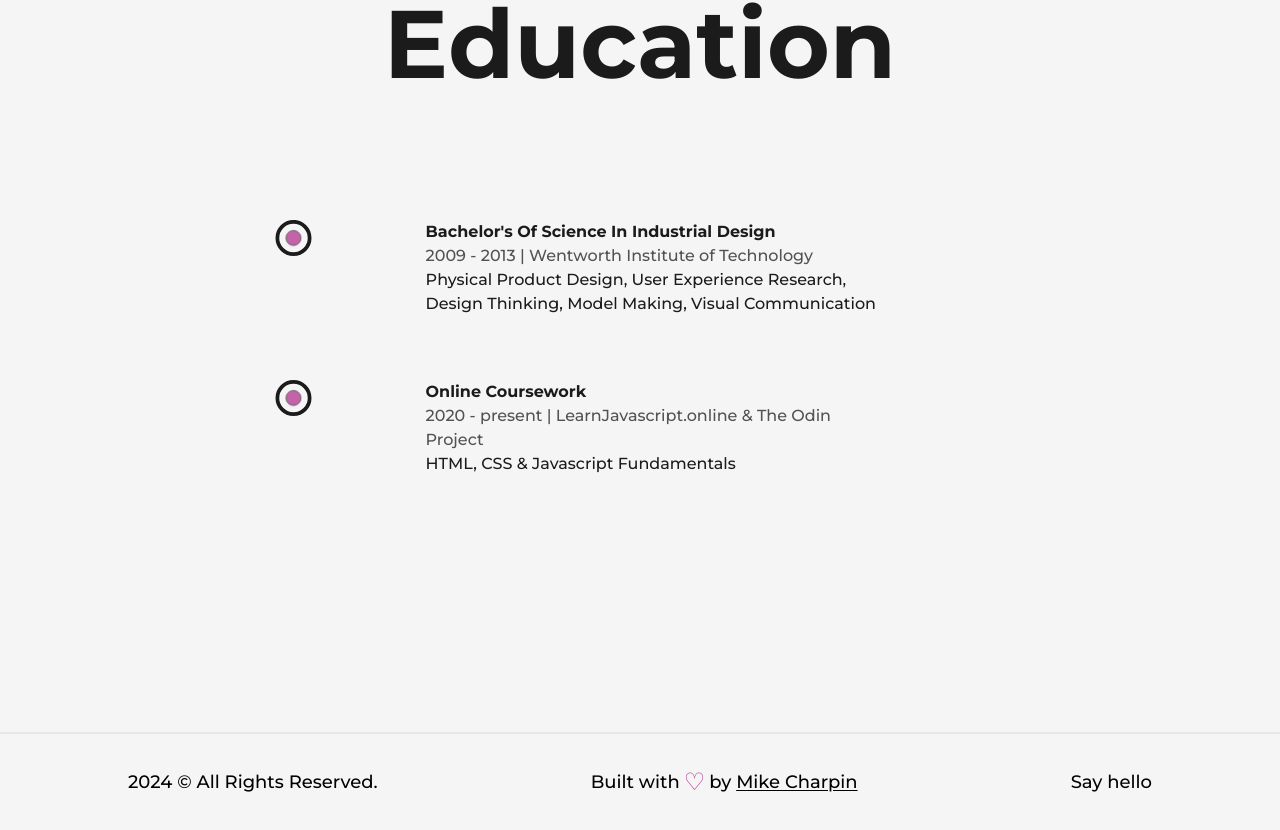
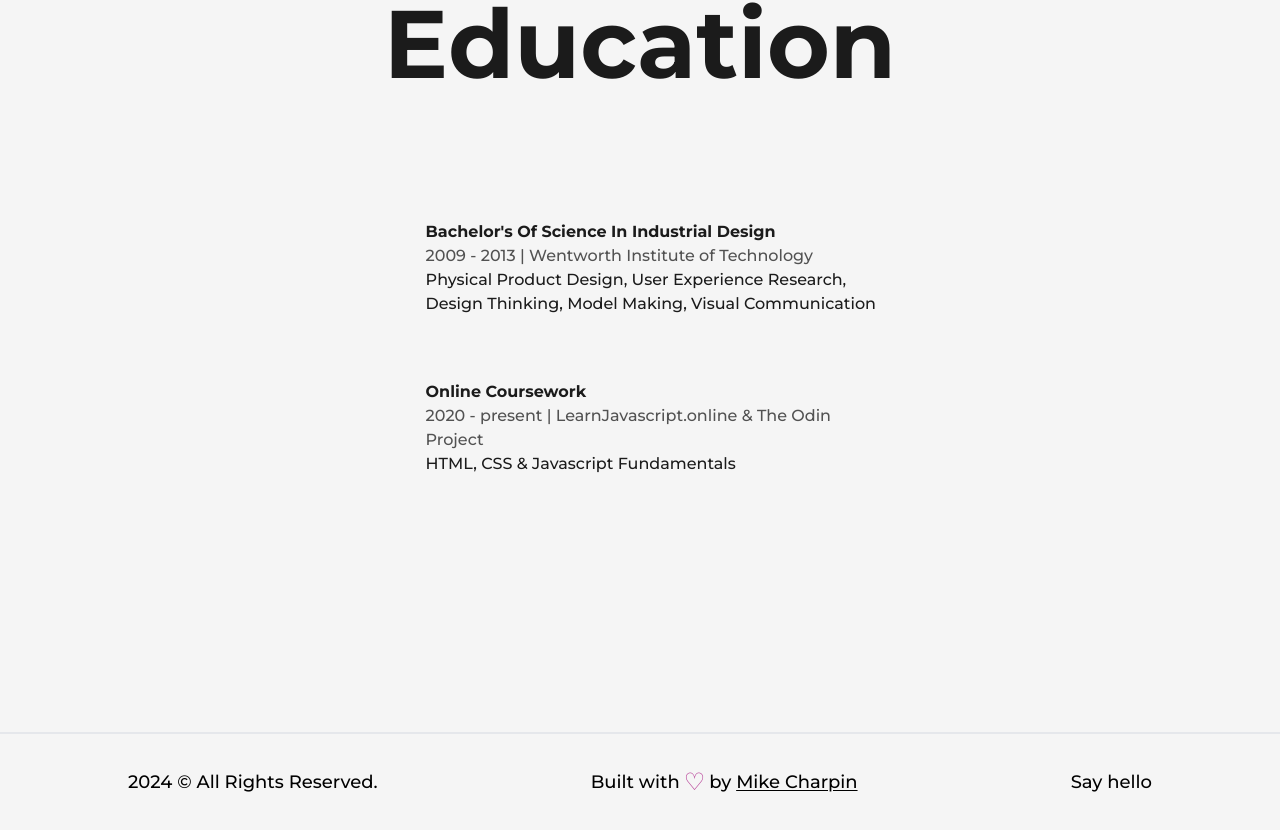
Before and after one commit to DeadChannelDice/nextJS-portfolio, a Next.js app: page / in a window 1280 px wide. Shown: the part 3520-4350 px from the top of the page. Built offline with nearby package versions, Linux system fonts and the light colour scheme.

Commit message:
Removed timeline animation

```diff
--- a/src/components/Education.js
+++ b/src/components/Education.js
@@ -6,9 +6,9 @@ import LiIcon from './LiIcon'
 const Details = ({type, time, place, info}) => {
     const ref = useRef(null)
     return (
-        <li ref={ref} className='my-8 first:mt-0 last:mb-0 w-[60%] mx-auto flex flex-col items-center justify-between'>
+        <li ref={ref} className='my-8 first:mt-0 last:mb-0 w-[60%] mx-auto flex flex-col items-start justify-between'>
 
-            <LiIcon reference={ref}/>
+            {/* <LiIcon reference={ref}/> */}
             <motion.div
             initial={{y:50}}
             whileInView={{y:0}}
@@ -45,16 +45,16 @@ const Education = () => {
 
         <div ref={ref} className='w-[75%] mx-auto relative'>
 
-        <motion.div
+            {/* <motion.div
                 style={{scaleY: scrollYProgress}}
                 className='absolute left-9 top-0 w-[4px] h-full bg-dark dark:bg-primaryDark origin-top '
             />
             <motion.div
                 style={{scaleY: scrollYProgress}}
                 className='absolute left-9 top-2 w-[4px] h-full bg-transparent dark:bg-primaryDark blur dark:opacity-50 origin-top '
-            />
+            /> */}
 
-            <ul className='w-full flex flex-col items-start justify-between ml-4'>
+            <ul className='w-full flex flex-col  justify-between items-start ml-4'>
 
                <Details
                     type={"Bachelor's of Science in Industrial Design"}
```
